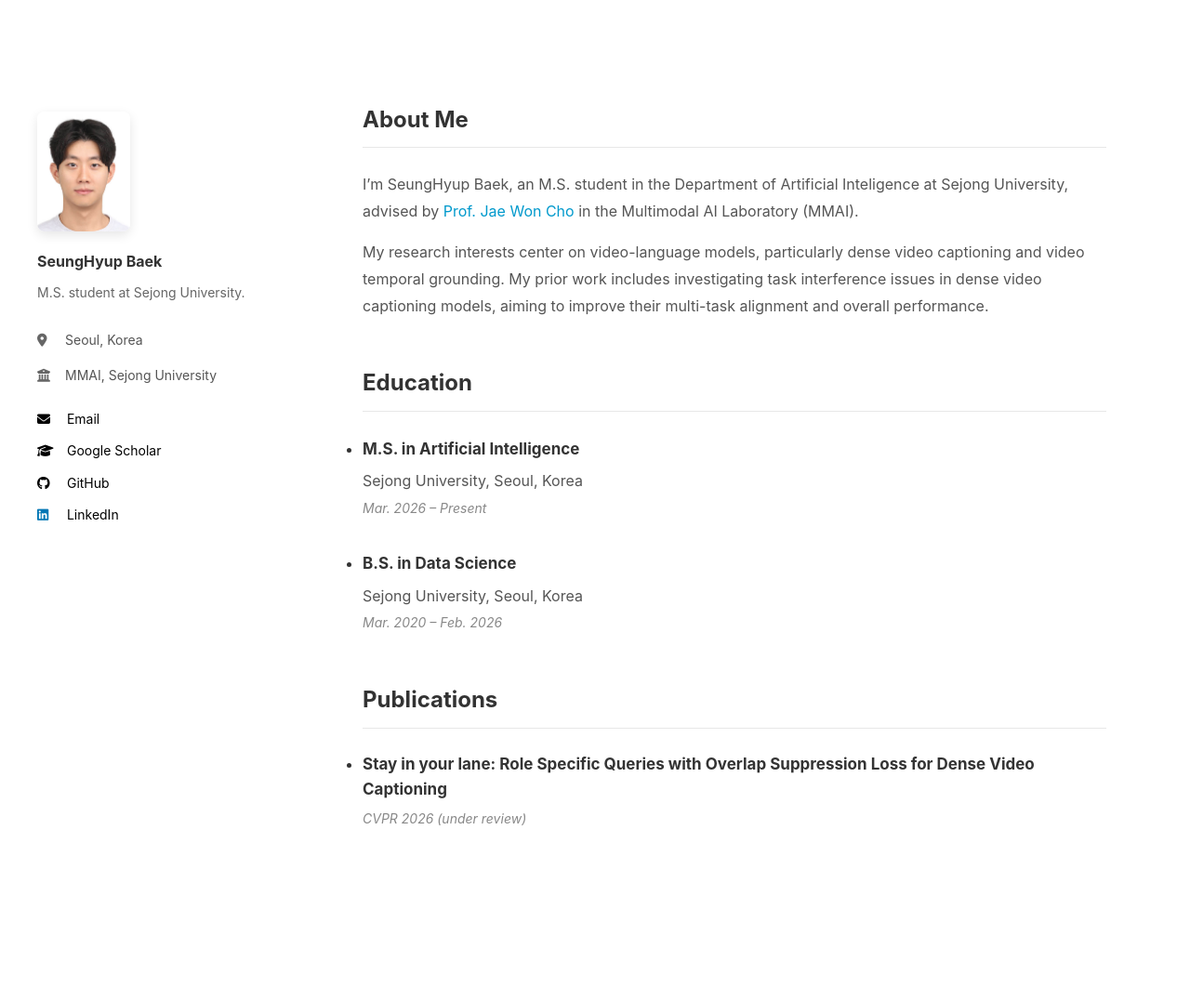
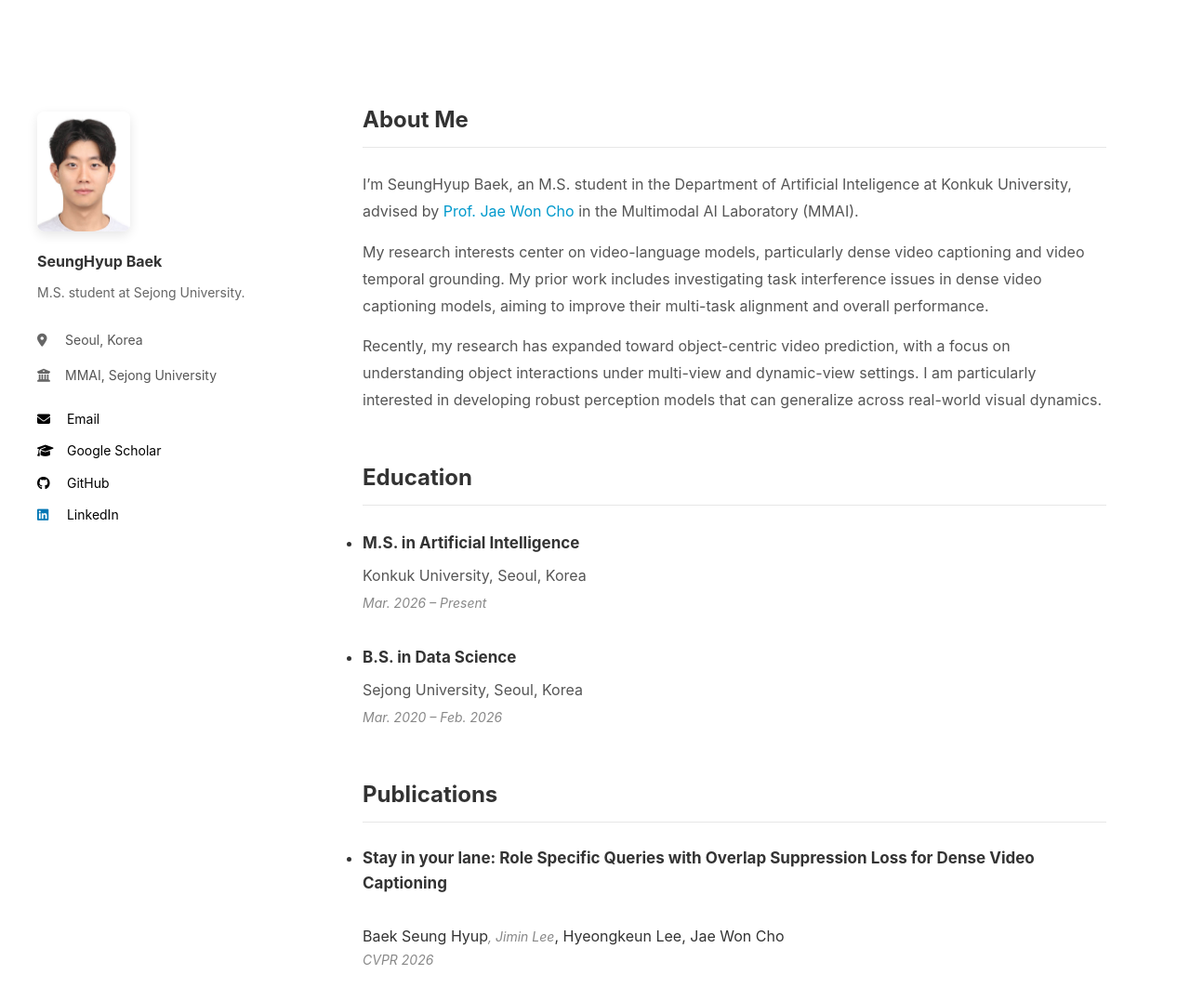
Before and after one commit to BaekSeungHyup/BaekSeungHyup.github.io, a Jekyll site: the page built from index.md, in a window 1280 px wide and 1186 px high. Shown: the top 1077 px of the window at 93% size. Built offline with Jekyll 4.4.1, drawn with Linux system fonts in a browser that asks for light colours.

Commit message:
update publish

```diff
--- a/index.md
+++ b/index.md
@@ -5,13 +5,15 @@ title: "SeungHyup Baek"
 
 ## About Me
 
-I'm SeungHyup Baek, an M.S. student in the Department of Artificial Inteligence at Sejong University, advised by [Prof. Jae Won Cho](https://chojw.github.io/) in the Multimodal AI Laboratory (MMAI).
+I'm SeungHyup Baek, an M.S. student in the Department of Artificial Inteligence at Konkuk University, advised by [Prof. Jae Won Cho](https://chojw.github.io/) in the Multimodal AI Laboratory (MMAI).
 
 My research interests center on video-language models, particularly dense video captioning and video temporal grounding. My prior work includes investigating task interference issues in dense video captioning models, aiming to improve their multi-task alignment and overall performance.
 
+Recently, my research has expanded toward object-centric video prediction, with a focus on understanding object interactions under multi-view and dynamic-view settings. I am particularly interested in developing robust perception models that can generalize across real-world visual dynamics.
+
 ## Education
 
-- **M.S. in Artificial Intelligence**Sejong University, Seoul, Korea<br>
+- **M.S. in Artificial Intelligence**Konkuk University, Seoul, Korea<br>
 _Mar. 2026 – Present_
 
 - **B.S. in Data Science**  Sejong University, Seoul, Korea
@@ -25,4 +27,5 @@ _Jun. 2025 – Dec. 2025 (Expected)_ -->
 ## Publications
 
 - **Stay in your lane: Role Specific Queries with Overlap Suppression Loss for Dense Video Captioning**
-_CVPR 2026 (under review)_
+  Baek Seung Hyup*, Jimin Lee*, Hyeongkeun Lee, Jae Won Cho
+  _CVPR 2026_
```
